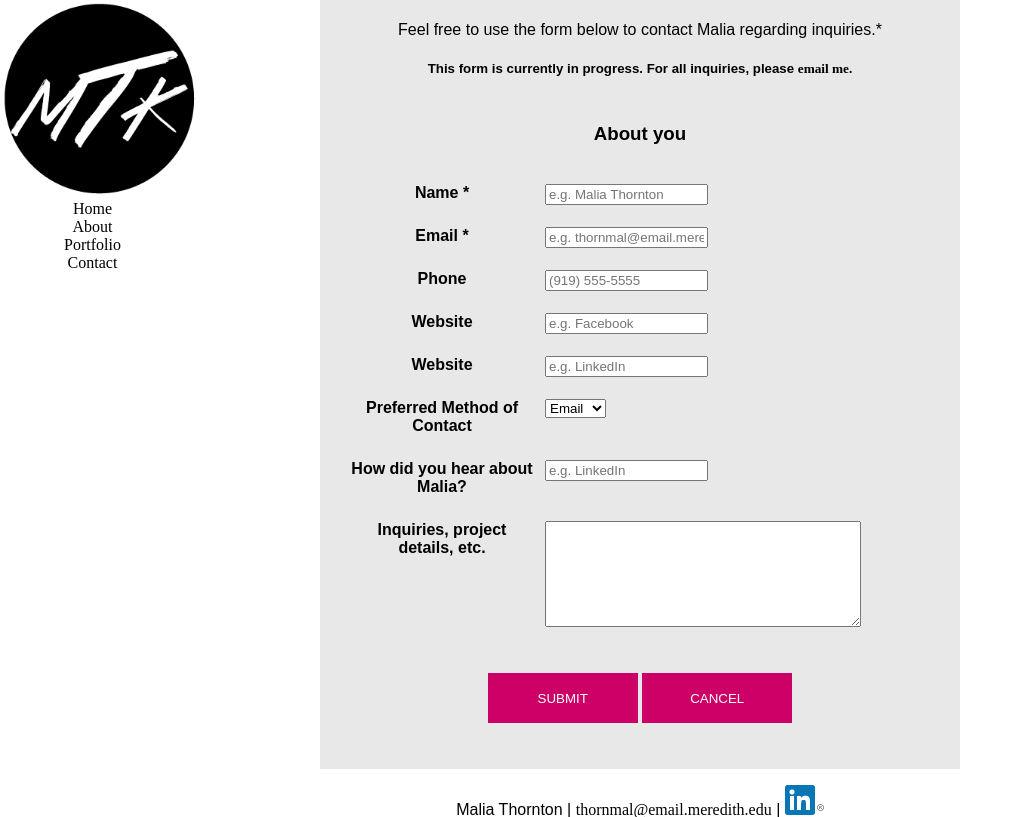
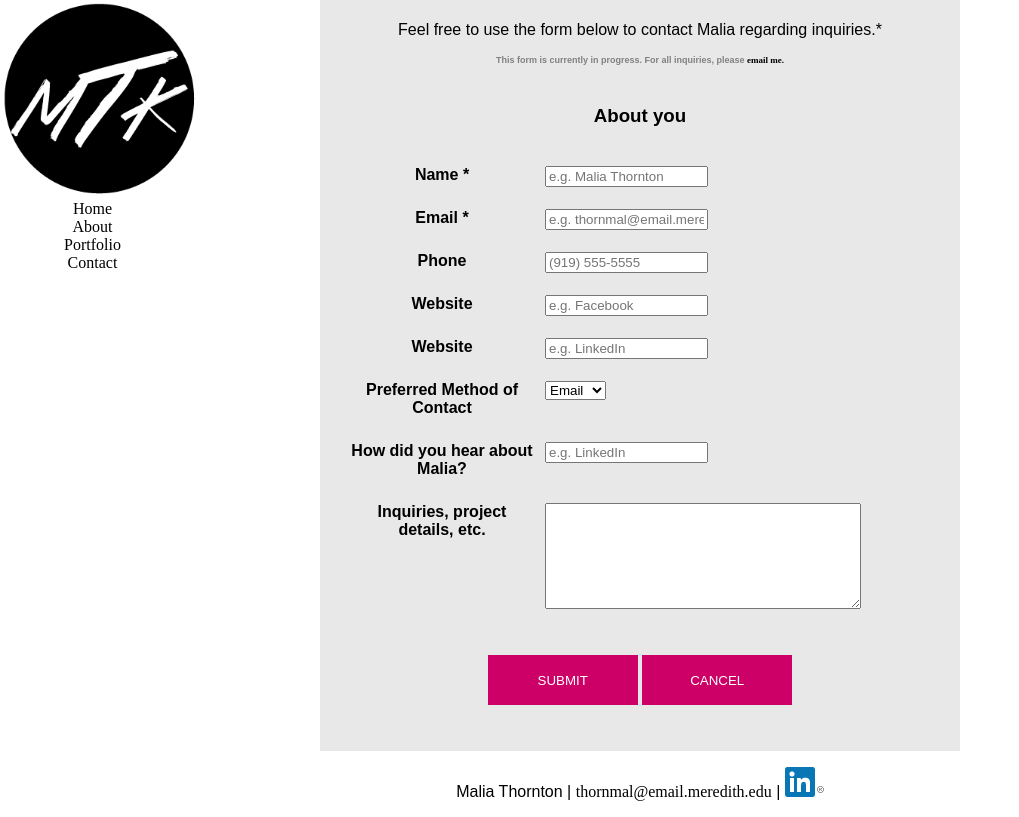
Before and after one commit to leftthesea/maliathornton.github.io, a PHP site: page /contact.htm in a window 1280 px wide. Shown: the top 817 px of the page, without its empty margins (0-1019 px from the left). Run offline with PHP 8.4, Linux system fonts and the light colour scheme; some libraries are stand-ins or nearby versions.

Commit message:
Update stylesheet.css

```diff
--- a/stylesheet.css
+++ b/stylesheet.css
@@ -159,9 +159,9 @@ aside h2 {
 	text-align: center;
 }
 
-#contactme h5 {
+h5 {
 	color: gray;
-	font-size: 9pt;
+	font-size: 9px;
 }
 
 fieldset {
```
